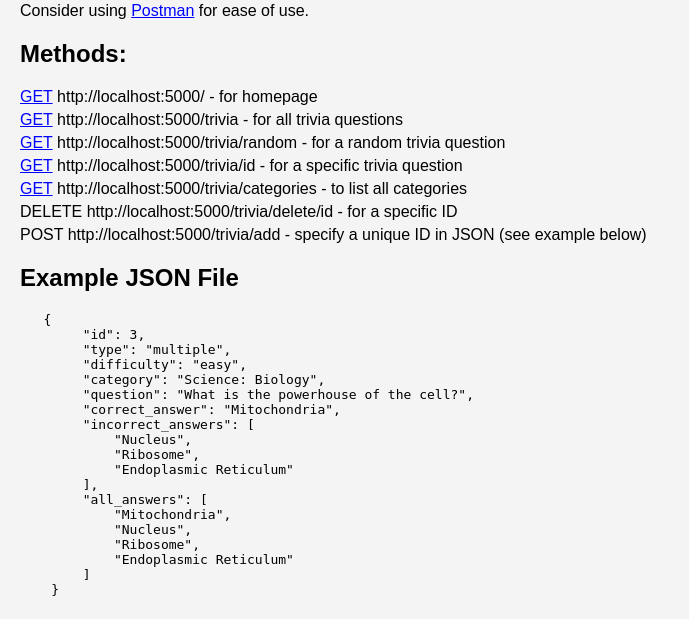
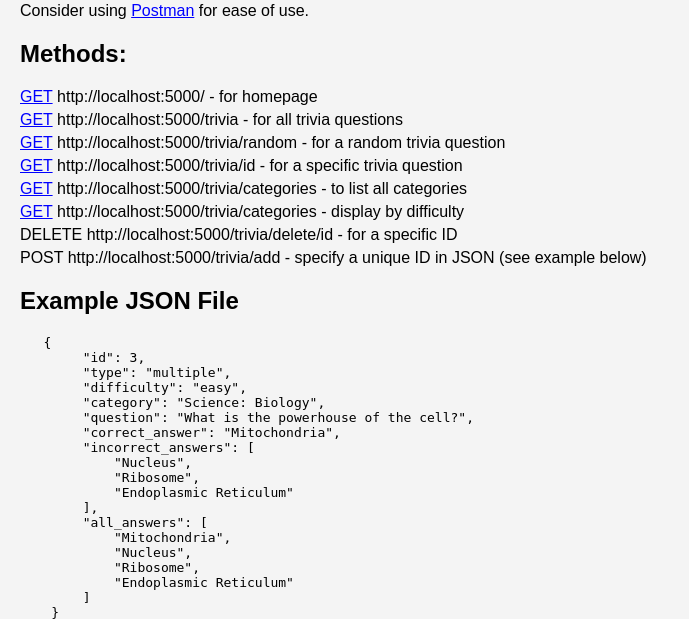
Before and after one commit to ronvaldman/python-trivia-api, a Flask app: page / in a window 1280 px wide. Shown: the part 193-812 px from the top of the page, without its empty margins (0-689 px from the left). Before the commit the page ends 789 px from the top, so only its background shows below. Run offline with Flask 3, Linux system fonts and the light colour scheme; parts of the project's set-up code (start-up, migrations or seed data) failed here and were passed over.

Commit message:
difficulty sorting
difficulty sorting

```diff
--- a/main.py
+++ b/main.py
@@ -94,6 +94,14 @@ def get_categories():
     return jsonify(list(categories))
 
 
+def sort_by_difficulty(difficulty):
+    sorted_questions = [question for question in trivia_data if question['difficulty'].lower() == difficulty.lower()]
+    if sorted_questions:
+        return jsonify(sorted_questions)
+    else:
+        return jsonify({'error': f'No questions found with difficulty level {difficulty}'})
+
+
 def is_port_in_use(port):
     with socket.socket(socket.AF_INET, socket.SOCK_STREAM) as s:
         return s.connect_ex(('127.0.0.1', port)) == 0
--- a/templates/index.html
+++ b/templates/index.html
@@ -70,6 +70,7 @@
             <li><a class="link" href="http://localhost:5000/trivia/random">GET</a> http://localhost:5000/trivia/random - for a random trivia question</li>
             <li><a class="link" href="http://localhost:5000/trivia/13">GET</a> http://localhost:5000/trivia/id - for a specific trivia question</li>
             <li><a class="link" href="http://localhost:5000/trivia/categories">GET</a> http://localhost:5000/trivia/categories - to list all categories</li>
+            <li><a class="link" href="http://localhost:5000/trivia/categories">GET</a> http://localhost:5000/trivia/categories - display by difficulty</li>
             <li>DELETE http://localhost:5000/trivia/delete/id - for a specific ID</li>
             <li>POST http://localhost:5000/trivia/add - specify a unique ID in JSON (see example below)</li>
         </ul>
```
